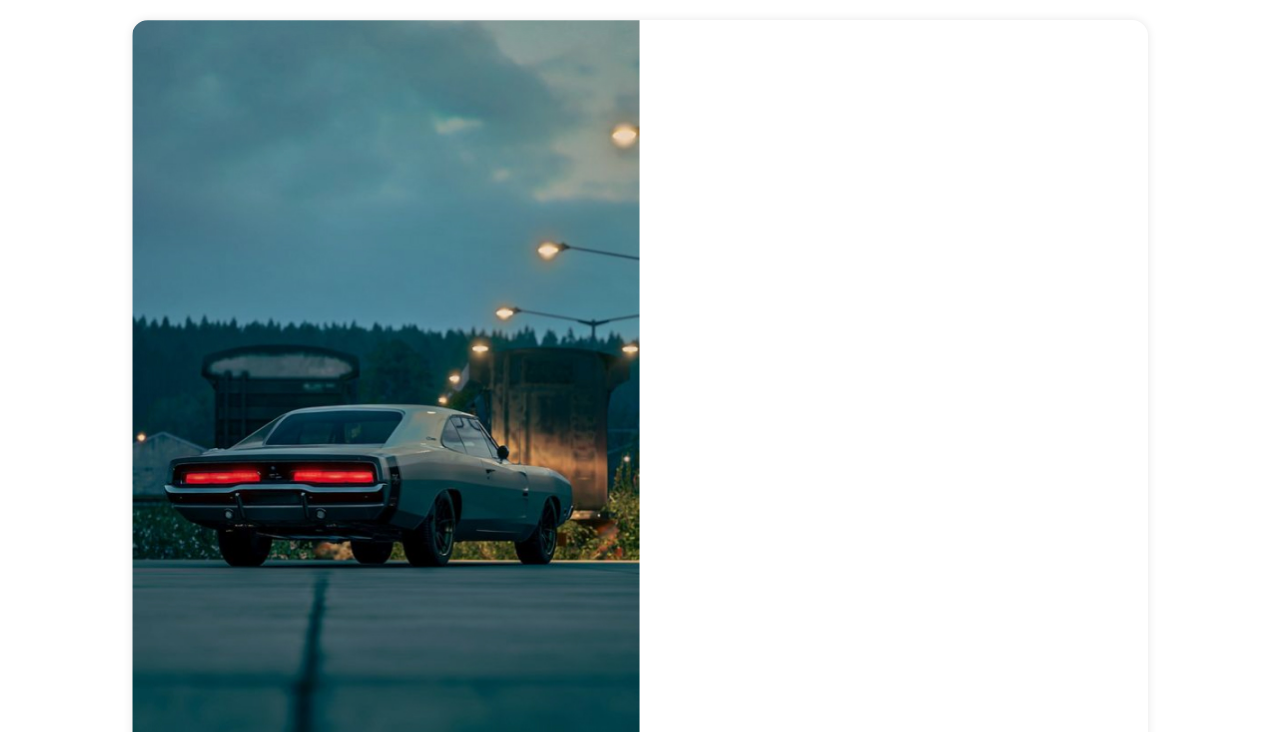
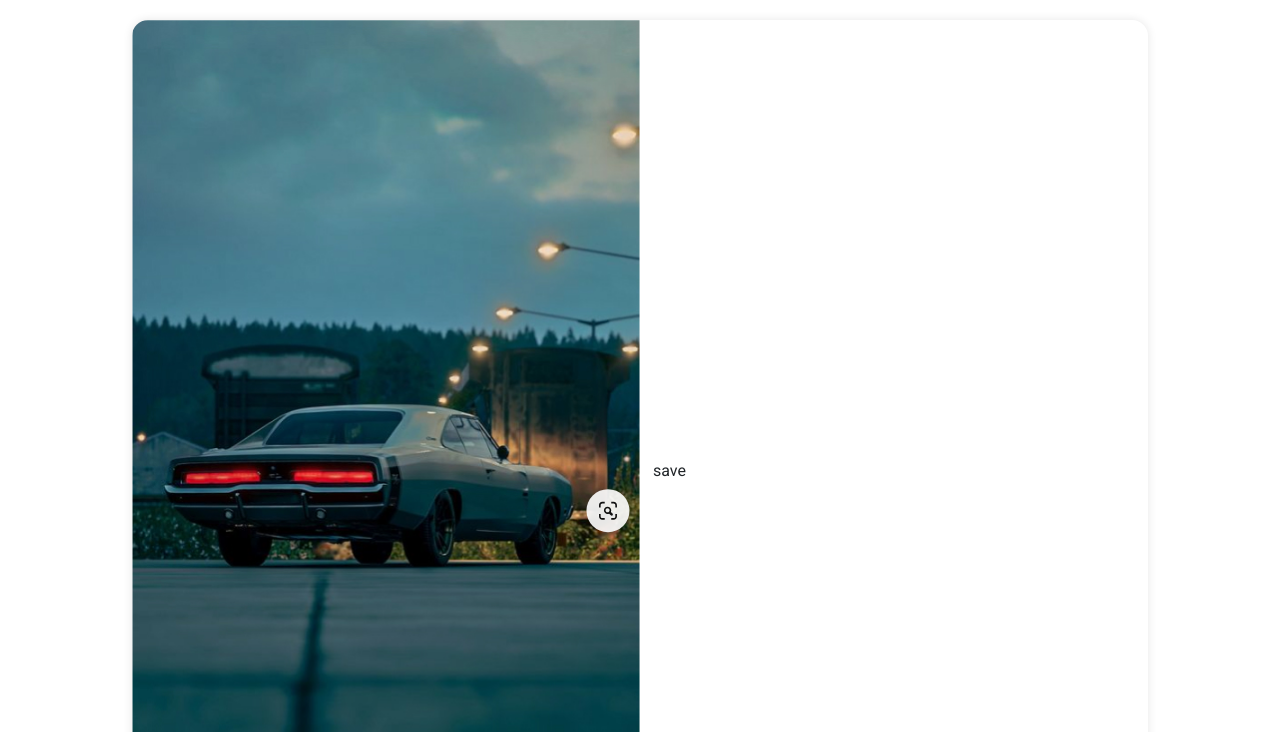
Before and after one commit to aleksi-svaridze/pinterest, a plain HTML site: page index.html in a window 1280 px wide. Shown: the part 68-800 px from the top of the page. Drawn offline with nearby package versions, Linux system fonts and the light colour scheme.

Commit message:
Added some icons

```diff
--- a/assets/styles/styles.css
+++ b/assets/styles/styles.css
@@ -62,6 +62,25 @@ body {
 .preview-box--text-content {
     width: 50%;
 }
+.img-search-icon {
+    width: 34px;
+    height: 34px;
+    top: 52%;
+    right: 10px;
+    cursor: pointer;
+}
+@media screen and (min-width: 992px) {
+    .img-search-icon {
+        width: 40px;
+        height: 40px;
+    }
+}
+@media screen and (min-width: 1200px) {
+    .img-search-icon {
+        width: 44px;
+        height: 44px;
+    }
+}
 /* ===========> more items section <================ */
 .items {
     width: 236px;
--- a/index.html
+++ b/index.html
@@ -82,11 +82,22 @@
       <div class="row justify-content-center">
         <div class="preview-box rounded-4 d-flex justify-content-center align-items-center p-0">
 
-          <div class="preview-box--img-wrapper">
+          <div class="preview-box--img-wrapper position-relative">
             <img src="./assets/images/preview-img.jpg" alt="" class="preview-box--img img-fluid rounded-start-4">
+            <img src="./assets/images/img-search-icon.svg" class="position-absolute img-search-icon" alt="">
           </div>
 
-          <div class="preview-box--text-content"></div>
+          <div class="preview-box--text-content">
+
+            <div class="text-content--settings">
+              <div class="text-content--settings-icon-wrapper">
+
+              </div>
+
+              <div class="btn text-content--settings-btn">save</div>
+            </div>
+
+          </div>
 
         </div>
       </div>
```
Also changed, not shown: assets/images/emoji-icon.svg (added), assets/images/more-icon.svg (added), assets/images/share-icon.svg (added), assets/images/upload-icon.svg (added).
